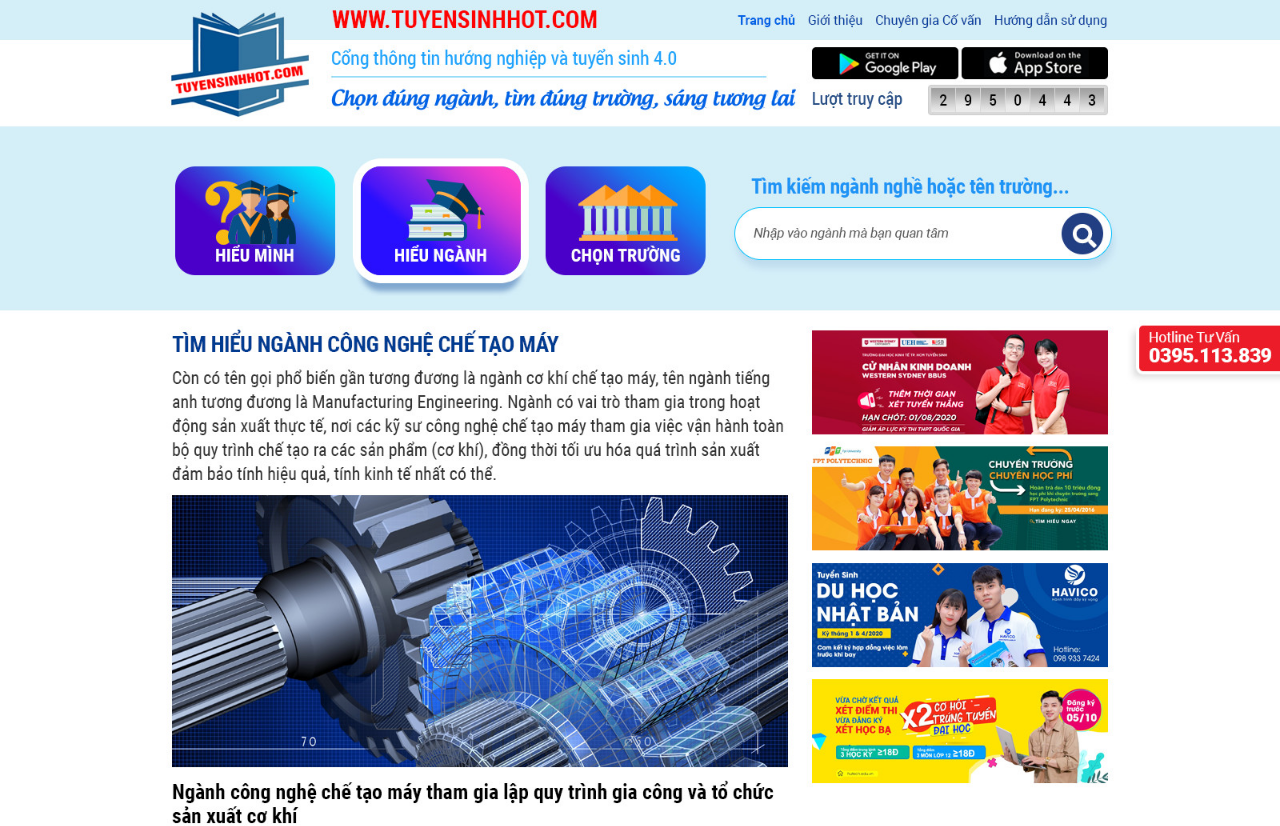
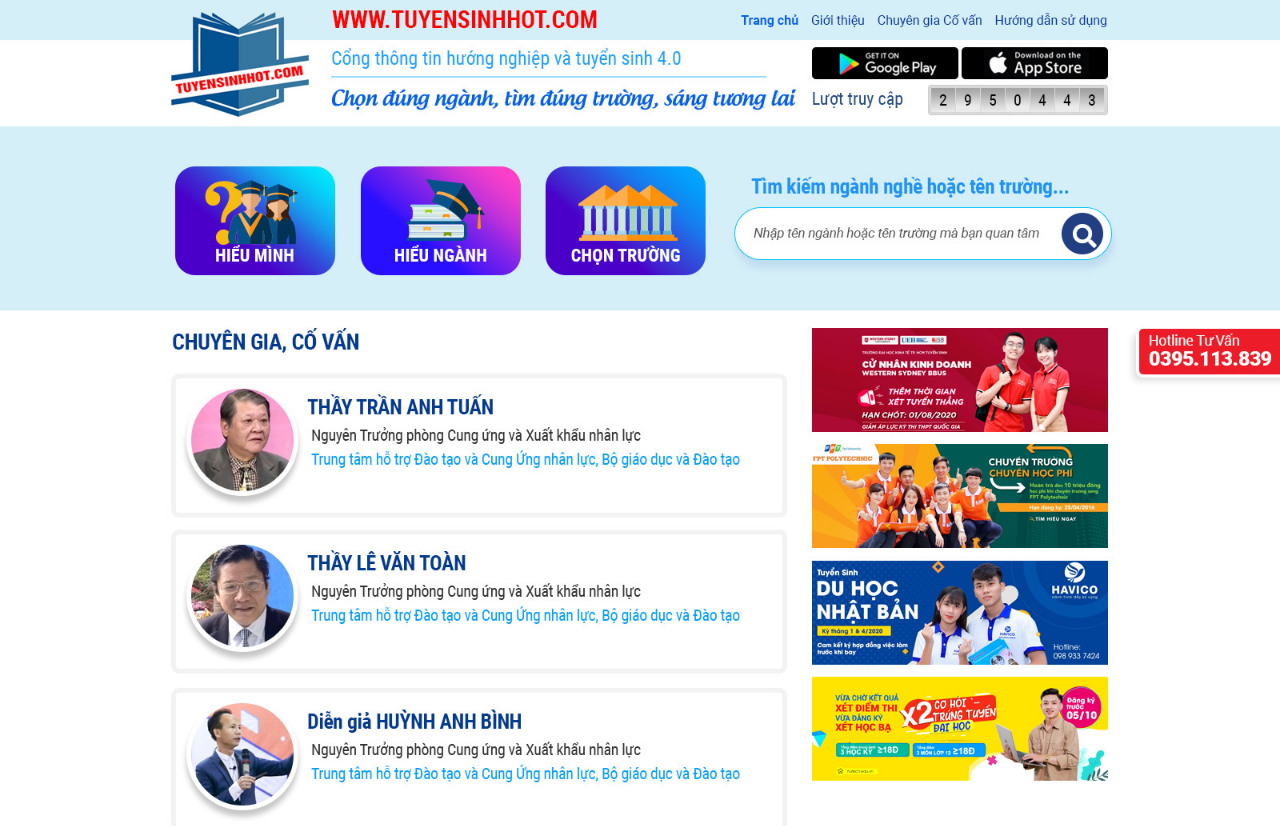
Before and after one commit to thanhphung29/tuyensinhhot, a plain HTML site: page co-van.html in a window 1280 px wide. Shown: the top 826 px of the page. Drawn offline with Linux system fonts and the light colour scheme.

Commit message:
Update co-van.html

```diff
--- a/co-van.html
+++ b/co-van.html
@@ -1,5 +1,5 @@
 <html>
   <body style="margin: 0;">
-    <img src="./hieu-nganh-detail.jpg" alt="" style="width: 100%;">
+    <img src="./co-van.jpg" alt="" style="width: 100%;">
   </body>
 </html>
```
